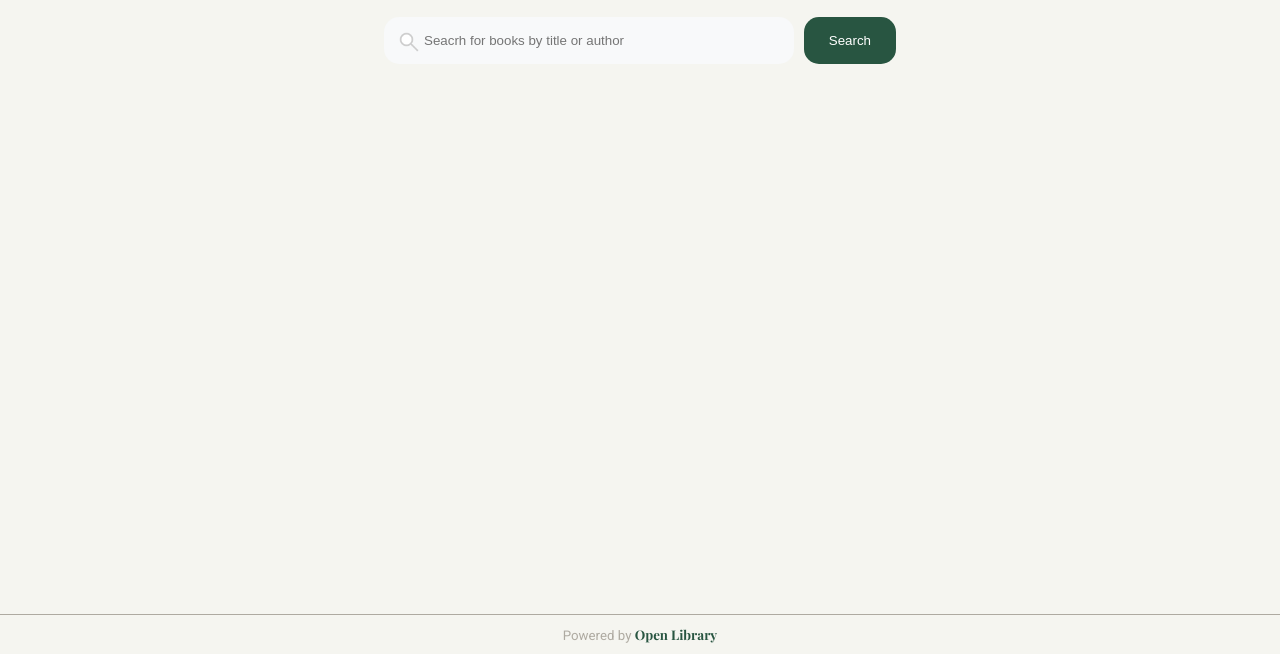
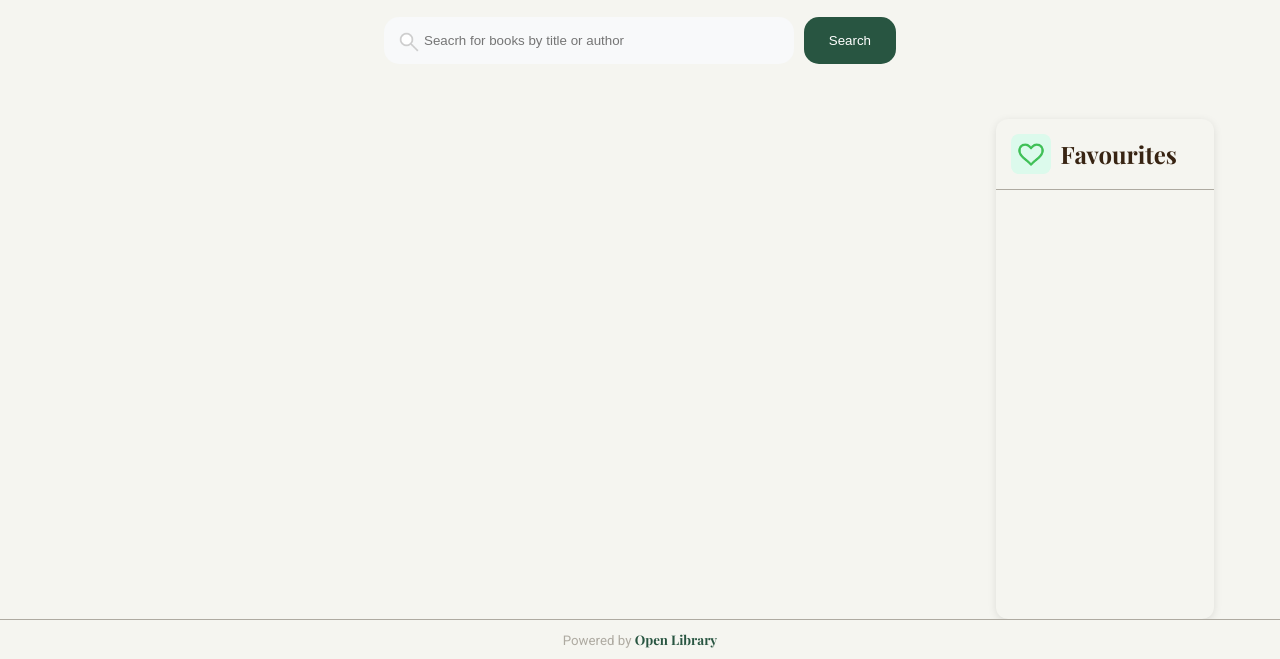
Before and after one commit to ArseniySemenenko/Team.Inno-Test, a plain HTML site: page index.html in a window 1280 px wide. Shown: the part 146-805 px from the top of the page. Drawn offline with nearby package versions, Linux system fonts and the light colour scheme; no server answers; a web font is replaced by a local one.

Commit message:
Add 'Favourites' bar and hiding when screen < 800px

```diff
--- a/index.html
+++ b/index.html
@@ -56,8 +56,24 @@
                 >Search</button>
             </div>
         </div>
-        <div class="main_container" id="resultsContainer">
 
+        <div class="main_container">
+            <div class="main_wrapper">
+                <div class="resultsContainer" id="resultsContainer">
+                </div>
+                <div class="favContainer themeContainer light" id="favContainer">
+                    <div class="favTitle ">
+                        <div class="favIcon">
+                            <img
+                                src="./public/heart.png"
+                                height="30"
+                                width="30"
+                            >
+                        </div>
+                        <h2>Favourites</h2>
+                    </div>
+                </div>
+            </div>
         </div>
     </main>
     <footer class="themeContainer light">
--- a/style.css
+++ b/style.css
@@ -17,9 +17,7 @@
 .header {
     flex-shrink: 0;
     height: 60px;
-    /*background-color: #f5f5f0;*/
     width: 100%;
-    /*color: rgb(56, 36, 19);*/
     padding-left: 50px;
     padding-right: 50px;
     display: flex;
@@ -45,6 +43,15 @@
     border-radius: 15px;
     border: none;
     padding: 15px 25px 15px 25px;
+}
+
+.header_buttons button:hover{
+    background-color: rgb(32, 115, 54);
+    color: white;
+    border-radius: 15px;
+    border: none;
+    padding: 15px 25px 15px 25px;
+    cursor: pointer;
 }
 
 .header_logo h5,
@@ -108,7 +115,7 @@ footer h5 {
     padding: 10px 25px 10px 25px;
 }
 
-.title_search button:hover {
+.title_search button:hover{
     background-color: rgb(32, 115, 54);
     color: white;
     border-radius: 15px;
@@ -171,10 +178,51 @@ main {
 
 
 
+/* Стили для результатов поиска */
+.main_container{
+    display: flex;
+    justify-content: center;
+    align-items: center;
+}
 
-/* Стили для результатов поиска */
-.main_container {
-    width: 100%;
+.main_wrapper{
+    width: 90%;
+    display: flex;
+    flex-direction: row;
+}
+
+.favContainer{
+    margin-left: 10px;
+    width: 19%;
+    min-height: 500px;
+    margin-top: 55px;
+    border-radius: 12px;
+    overflow: hidden;
+    box-shadow: 0 2px 8px rgba(0, 0, 0, 0.1);
+}
+
+.favTitle{
+    display: flex;
+    justify-content: start;
+    align-items: center;
+    padding: 15px;
+    border-bottom: 1px solid #aeaaa1;
+    font-family: "Playfair Display", serif;
+}
+
+.favIcon{
+    display: flex;
+    justify-content: center;
+    align-items: center;
+    height: 40px;
+    width: 40px;
+    background-color: rgb(220, 250, 236);
+    border-radius: 20%;
+    margin-right: 10px;
+}
+
+.resultsContainer {
+    width: 80%;
     margin-top: 40px;
     padding: 20px;
     display: grid;
@@ -184,7 +232,6 @@ main {
 }
 
 .book_card {
-    /*background: white;*/
     border-radius: 12px;
     overflow: hidden;
     box-shadow: 0 2px 8px rgba(0, 0, 0, 0.1);
@@ -235,7 +282,6 @@ main {
 .book_title {
     font-size: 18px;
     font-weight: 700;
-    /*color: rgb(56, 36, 19);*/
     margin-bottom: 8px;
     font-family: "Playfair Display", serif;
     line-height: 1.3;
@@ -289,10 +335,11 @@ main {
         font-size: 14px;
     }
 
-    .results_container {
+    .resultsContainer {
         grid-template-columns: repeat(auto-fill, minmax(240px, 1fr));
         gap: 15px;
         padding: 15px;
+        width: 100%;
     }
 
     .book_cover {
```
Also changed, not shown: src/main.js (+26 -31 lines), public/heart.png (added).
